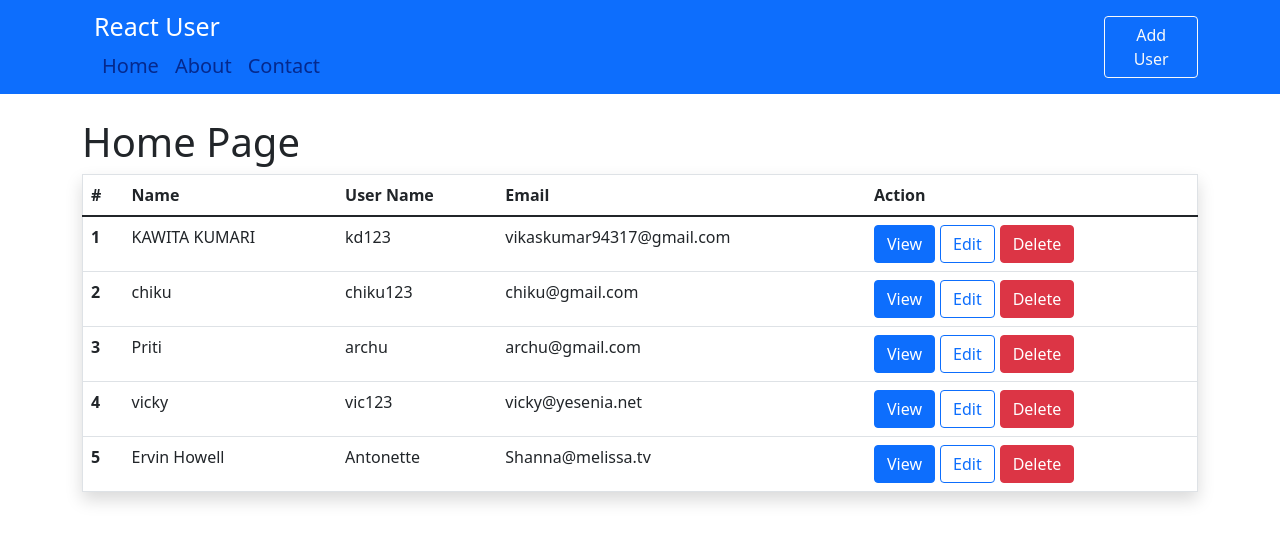
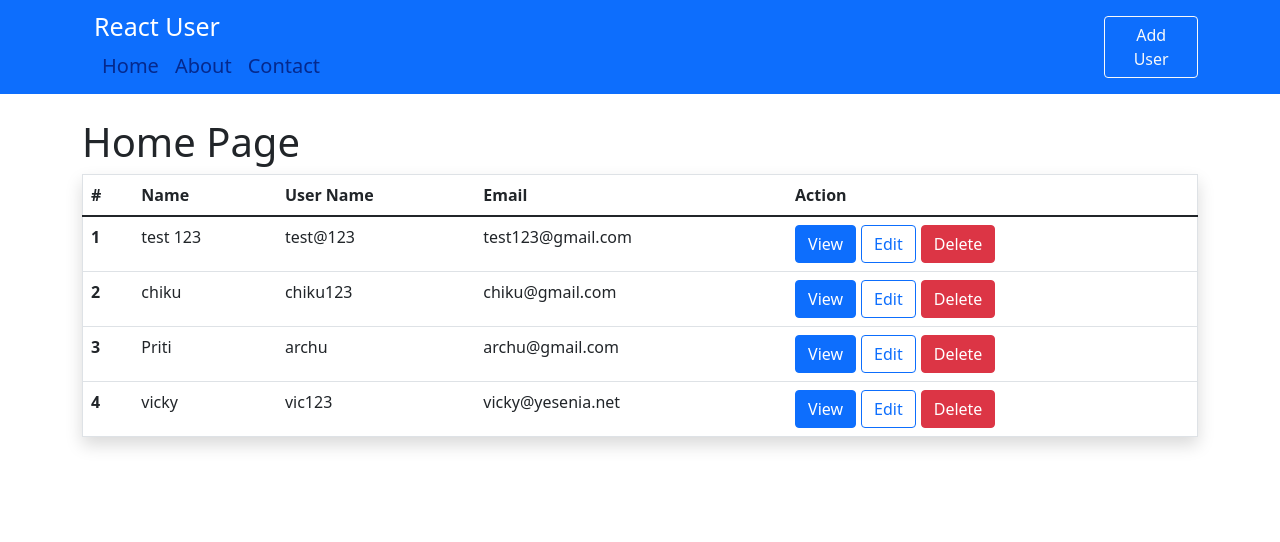
Before and after one commit to redoc51624/React-crud-app, a React (Create React App) app: page / in a window 1280 px wide. Shown: the top 542 px of the page. Built offline with nearby package versions, Linux system fonts and the light colour scheme; data requests are answered from the project's data file.

Commit message:
radme changes
-Readme changes and email changes

```diff
--- a/db.json
+++ b/db.json
@@ -1,28 +1,5 @@
 {
   "users": [
-    {
-      "id": 2,
-      "name": "Ervin Howell",
-      "username": "Antonette",
-      "email": "Shanna@melissa.tv",
-      "address": {
-        "street": "Victor Plains",
-        "suite": "Suite 879",
-        "city": "Wisokyburgh",
-        "zipcode": "90566-7771",
-        "geo": {
-          "lat": "-43.9509",
-          "lng": "-34.4618"
-        }
-      },
-      "phone": "010-692-6593 x09125",
-      "website": "anastasia.net",
-      "company": {
-        "name": "Deckow-Crist",
-        "catchPhrase": "Proactive didactic contingency",
-        "bs": "synergize scalable supply-chains"
-      }
-    },
     {
       "id": 3,
       "name": "vicky",
@@ -63,11 +40,11 @@
       "id": 6
     },
     {
-      "name": "KAWITA KUMARI",
-      "username": "kd123",
-      "email": "vikaskumar94317@gmail.com",
-      "phone": "8084532538",
-      "website": "www.kd.com",
+      "name": "test 123",
+      "username": "test@123",
+      "email": "test123@gmail.com",
+      "phone": "12465789",
+      "website": "hjabsdc.com",
       "id": 7
     }
   ]
--- a/src/components/pages/Contact.js
+++ b/src/components/pages/Contact.js
@@ -11,7 +11,7 @@ const Contact = () => {
                         <h6 class="card-subtitle mb-2 text-muted">Contact details</h6>
                         <p class="card-text">Contact us with given below text. We will reach you as soon as possible</p>
                         <a href="#" class="card-link">8084532538</a>
-                        <a href="#" class="card-link">Vikas10145.12bitmesra.ac.in</a>
+                        <a href="#" class="card-link">vikaskumar94317@gmail.com</a>
                     </div>
                     </div>
             </div>
--- a/src/components/pages/users/User.js
+++ b/src/components/pages/users/User.js
@@ -11,13 +11,16 @@ const User = () => {
     webiste: ""
   });
   const { id } = useParams();
+
   useEffect(() => {
     loadUser();
   }, []);
+
   const loadUser = async () => {
     const res = await axios.get(`http://localhost:3003/users/${id}`);
     setUser(res.data);
   };
+
   return (
     <div className="container py-4">
       <Link className="btn btn-primary" to="/">
```
Also changed, not shown: 1 other file (tests, documents, lock files or other folders).
